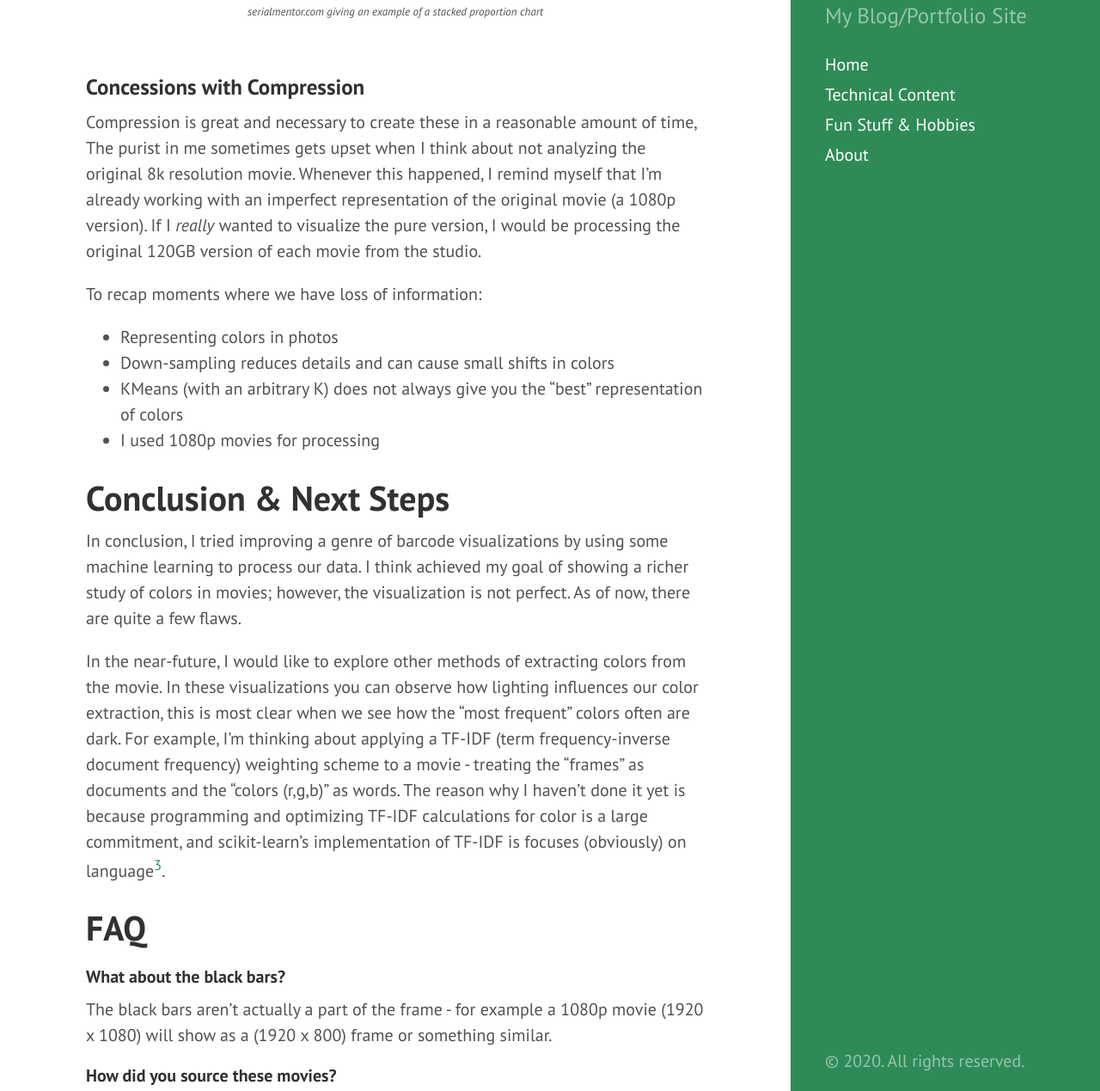
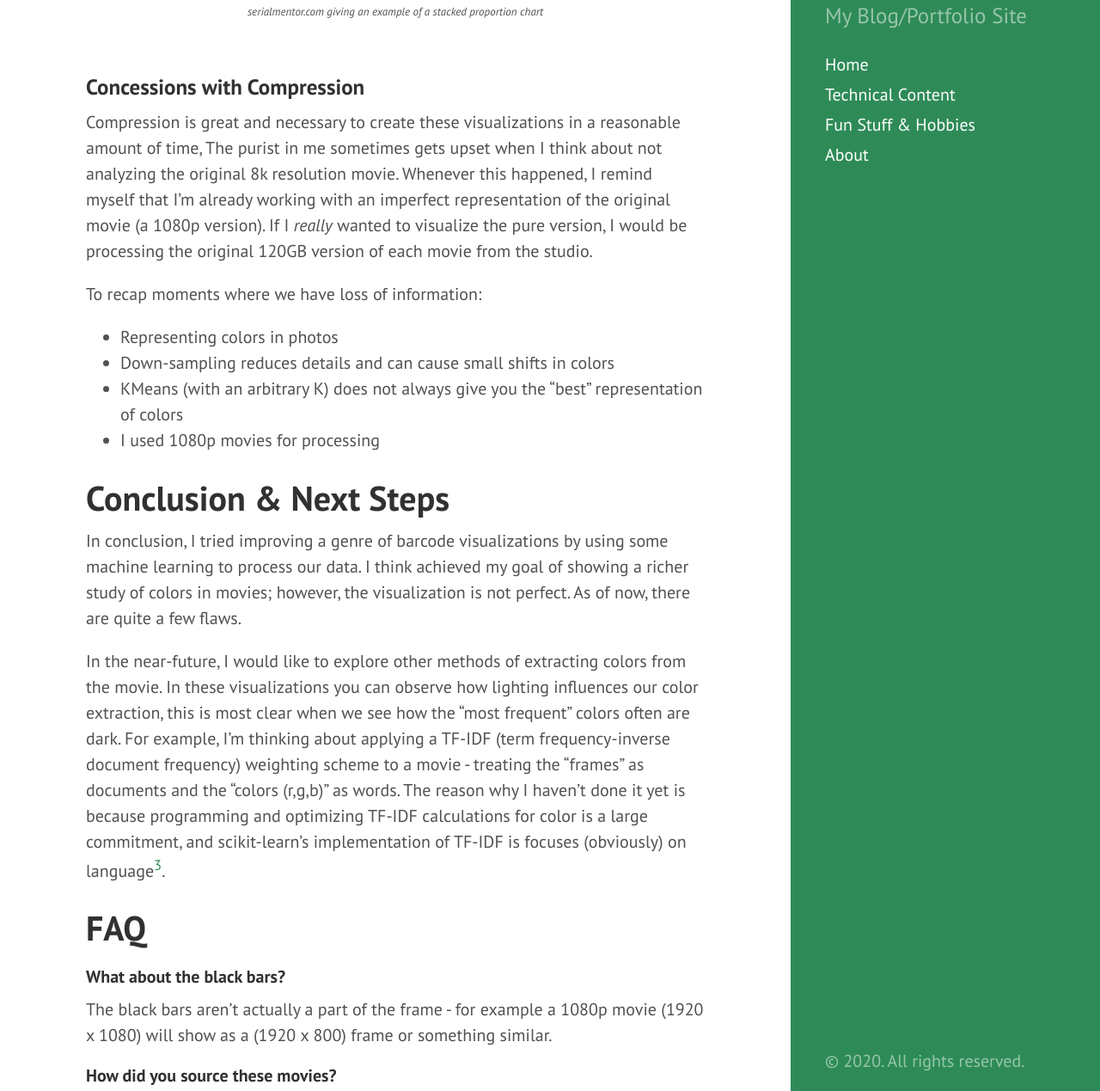
Before and after one commit to tedkim97/tedkim97.github.io, a Jekyll site: the page built from _posts/2020-06-12-movie_vis_presentable.md, in a window 1280 px wide and 1400 px high, scrolled down 10133 px, cut to the strip 131-1400 px from the top of the window. Shown: the whole strip at 86% size. Built offline with Jekyll 4.4.1, drawn with Linux system fonts in a browser that asks for light colours; a script that is not in the unit is left out; some of the changed text lies outside the part shown.

Commit message:
more stuff

```diff
--- a/_posts/2020-06-12-movie_vis_presentable.md
+++ b/_posts/2020-06-12-movie_vis_presentable.md
@@ -150,7 +150,7 @@ Finally, I think my approach to fitting information into the barcode form factor
 
 
 ### Concessions with Compression
-Compression is great and necessary to create these in a reasonable amount of time, The purist in me sometimes gets upset when I think about not analyzing the original 8k resolution movie. Whenever this happened, I remind myself that I'm already working with an imperfect representation of the original movie (a 1080p version). If I *really* wanted to visualize the pure version, I would be processing the original 120GB version of each movie from the studio.
+Compression is great and necessary to create these visualizations in a reasonable amount of time, The purist in me sometimes gets upset when I think about not analyzing the original 8k resolution movie. Whenever this happened, I remind myself that I'm already working with an imperfect representation of the original movie (a 1080p version). If I *really* wanted to visualize the pure version, I would be processing the original 120GB version of each movie from the studio.
 
 To recap moments where we have loss of information:
 - Representing colors in photos
```
Also changed, not shown: other parts of _posts/2020-06-12-movie_vis_presentable.md (+1 -1 lines).
